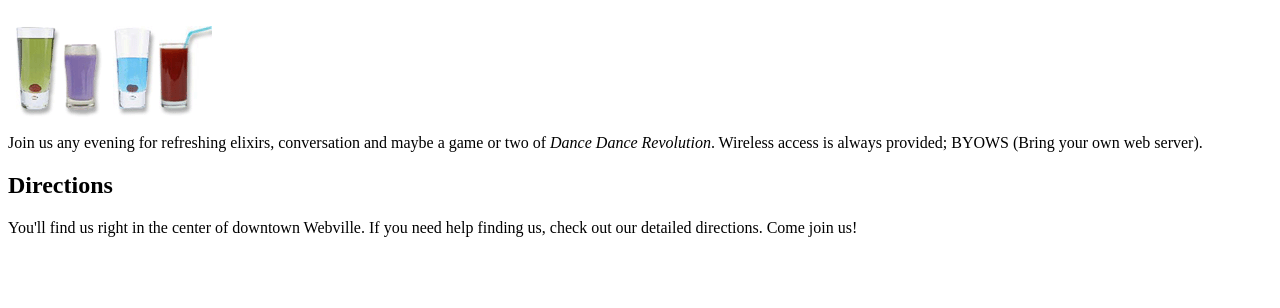
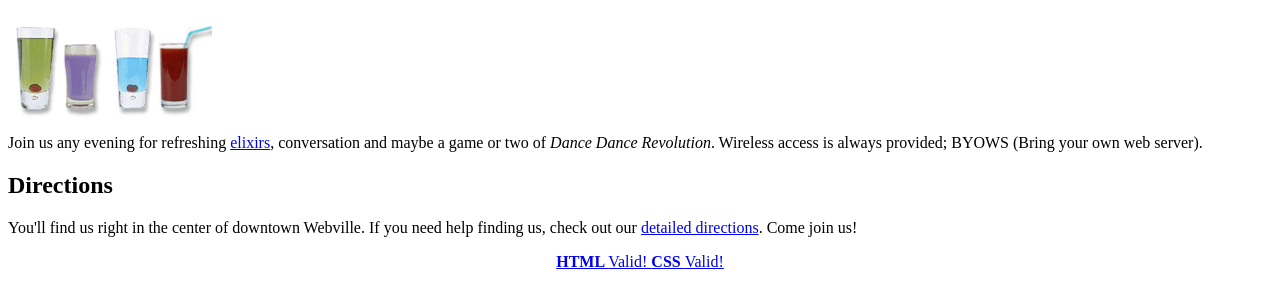
Before and after one commit to 1030365/Website, a plain HTML site: page HeadFirst/chap2/lounge.html in a window 1280 px wide. Shown: the part 48-356 px from the top of the page. Drawn offline with Linux system fonts and the light colour scheme; files whose address does not match are found by name.

Commit message:
Link lounge.html to directions and elixir

```diff
--- a/HeadFirst/chap2/lounge.html
+++ b/HeadFirst/chap2/lounge.html
@@ -6,7 +6,7 @@
     <h1>Welcome to the Head First Lounge</h1>
     <img src="drinks.gif">
     <p>
-       Join us any evening for refreshing elixirs,
+    Join us any evening for refreshing <a href="elixir.html">elixirs</a>,
        conversation and maybe a game or two of
        <em>Dance Dance Revolution</em>.
        Wireless access is always provided;
@@ -15,8 +15,14 @@
     <h2>Directions</h2>
     <p>
       You'll find us right in the center of downtown Webville.
-      If you need help finding us, check out our detailed directions.
+      If you need help finding us, check out our <a href="directions.html">detailed directions</a>.
       Come join us!
     </p>
+    <footer style="text-align: center;">
+        <a href="http://validator.w3.org/check?uri=https://1030365.github.io/website/HeadFirst/chap2/lounge.html">
+            <strong> HTML </strong> Valid! </a>
+        <a href="http://jigsaw.w3.org/css-validator/validator?uri=https://1030365.github.io/website/HeadFirst/chap2/lounge.html&profile=css3">
+            <strong> CSS </strong> Valid! </a>
+    </footer>
   </body>
 </html>
```
